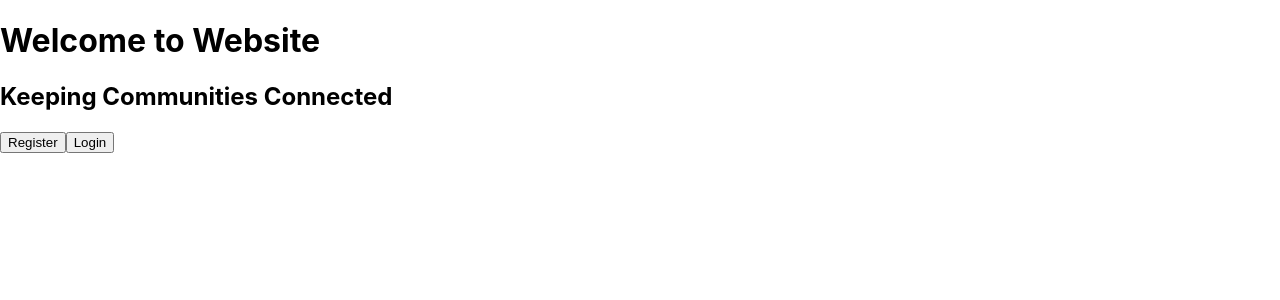
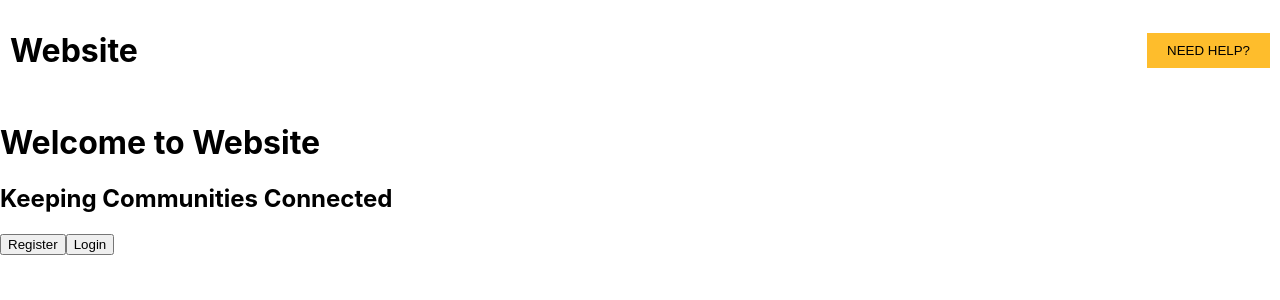
Before and after one commit to deniksb/DiaDrawInterview, a React (Create React App) app in the folder diadraw-fe/diadraw-fe/: page / in a window 1280 px wide. Shown: the top 300 px of the page. Built offline with nearby package versions, Linux system fonts and the light colour scheme.

Commit message:
Implement navbar FE

```diff
--- a/diadraw-fe/diadraw-fe/src/App.js
+++ b/diadraw-fe/diadraw-fe/src/App.js
@@ -6,12 +6,14 @@ import LoginPage from './pages/LoginPage';
 import VerifyPage from './pages/VerifyPage';
 import ProtectedRoutes from './services/ProtectedRoutes';
 import VerifiedPage from './pages/VerifiedPage';
+import NavBar from './components/NavBar';
 
 const App = () => {
 
   return (
     <Router>
       <div className="app">
+        <NavBar />
         <Routes>
           <Route exact path="/" element={<LandingPage />} />
           <Route exact path="/register" element={<RegisterPage />} />
--- /dev/null
+++ b/diadraw-fe/diadraw-fe/src/components/NavBar.js
@@ -0,0 +1,13 @@
+import React from 'react';
+import NavBarCSS from '../styles/NavBar.module.css'
+
+const NavBar = ({ label, onClick }) => {
+  return (
+    <div className={NavBarCSS.navbarcontainer}>
+    <h1 className={NavBarCSS.navbartitle}>Website</h1>
+    <button className={NavBarCSS.navbarbutton}>NEED HELP?</button>
+    </div>
+  );
+};
+
+export default NavBar;
--- /dev/null
+++ b/diadraw-fe/diadraw-fe/src/styles/NavBar.module.css
@@ -0,0 +1,17 @@
+
+.navbarcontainer {
+    display: flex;
+    justify-content: space-between;
+    align-items: center;
+    padding: 10px;
+  }
+
+  .navbartitle {
+    flex: 1;
+  }
+
+  .navbarbutton {
+    background-color: #FEBD2C;
+    padding: 10px 20px;
+    border: none;
+  }
```
